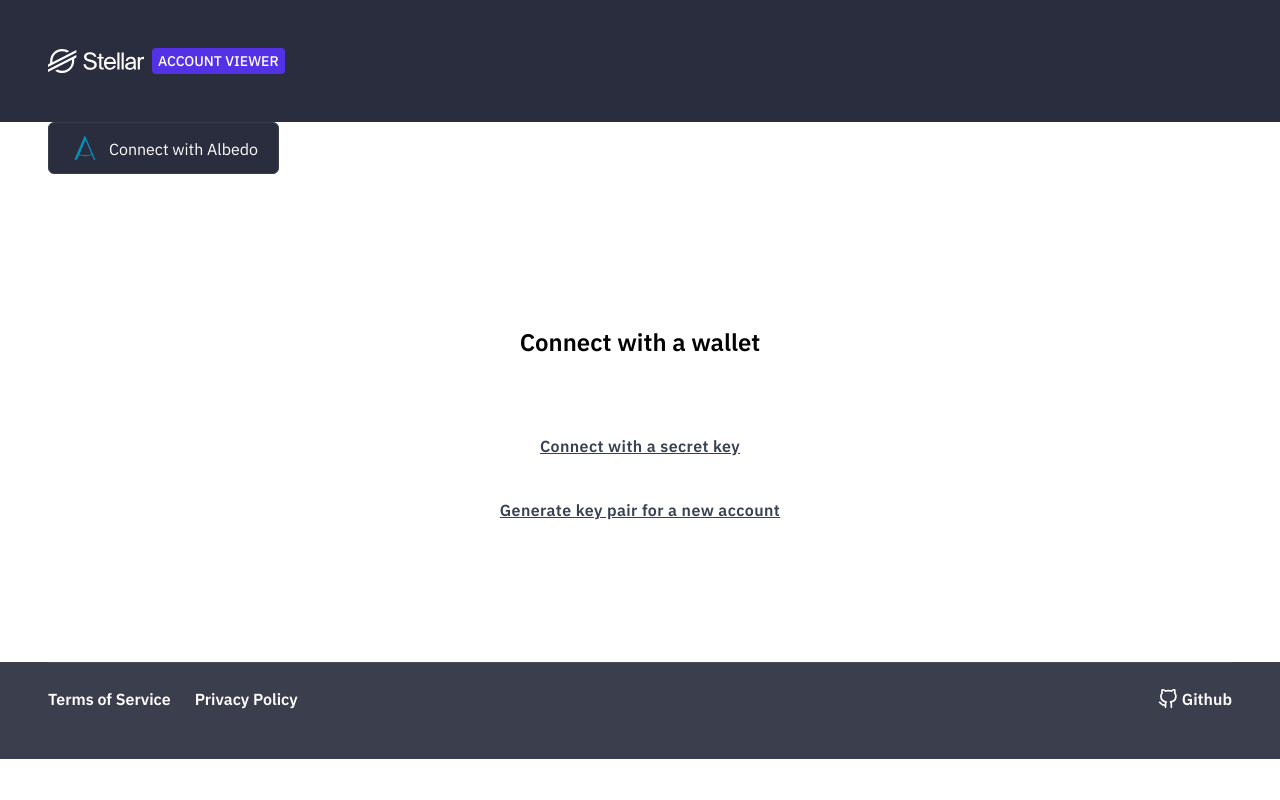
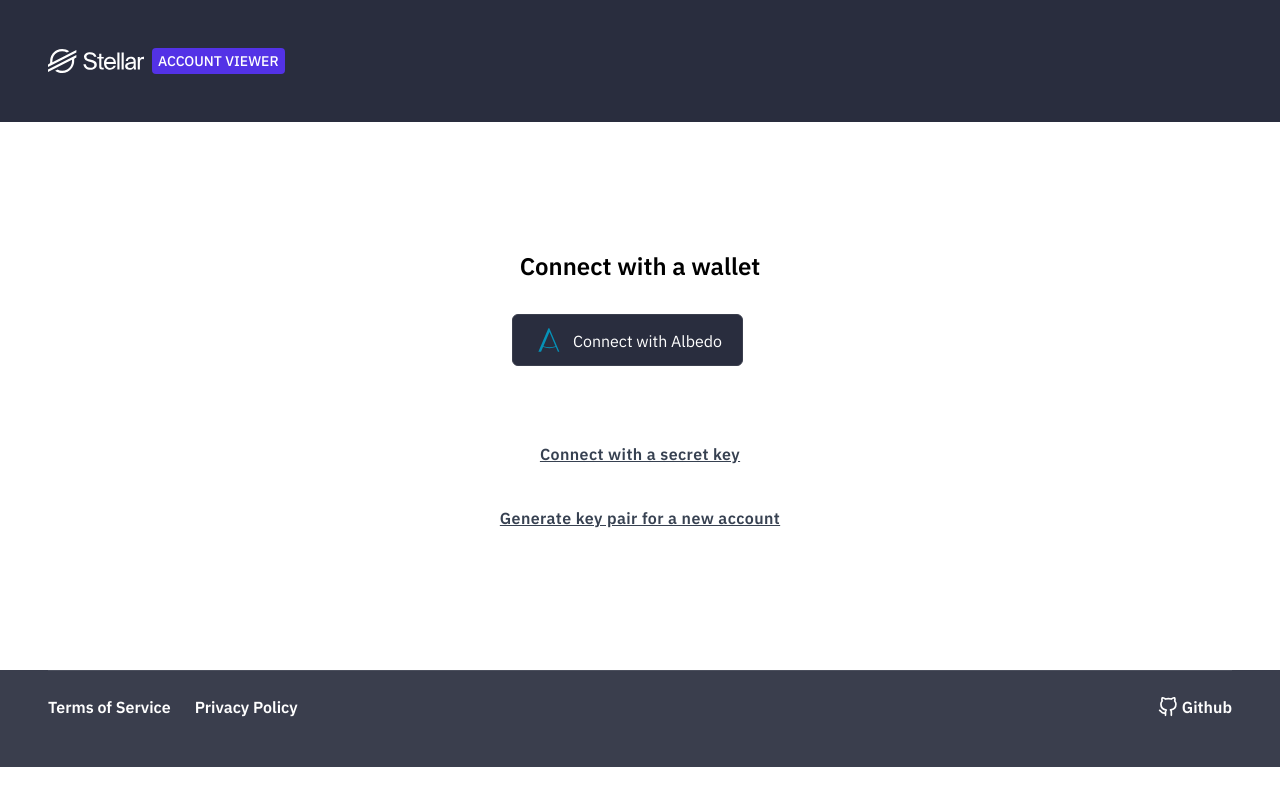
Before and after one commit to fedeesti/stellar-wallet, a React (Vite) app: page / in a window 1280 px wide. Built offline with nearby package versions, Linux system fonts and the light colour scheme.

Commit message:
Change LoginwithAlbedo location from App to Home component

```diff
--- a/src/App.tsx
+++ b/src/App.tsx
@@ -1,5 +1,4 @@
 import Footer from './components/footer/Footer';
-import LoginWithAlbedo from './components/login/LoginWithAlbedo';
 import NavBar from './components/navbar/NavBar';
 import Home from './pages/Home';
 
@@ -7,7 +6,6 @@ function App() {
   return (
     <>
       <NavBar />
-      <LoginWithAlbedo />
       <Home />
       <Footer />
     </>
--- a/src/pages/Home.tsx
+++ b/src/pages/Home.tsx
@@ -1,5 +1,6 @@
 import { useState } from 'react';
 import Modal from '../components/modal/Modal';
+import LoginWithAlbedo from '../components/login/LoginWithAlbedo';
 
 function Home() {
   const [isModalOpen, setIsModalOpen] = useState<boolean>(false);
@@ -35,6 +36,7 @@ function Home() {
             <h2 className="mb-8 text-2xl font-bold text-center" data-cy="home-title">
               Connect with a wallet
             </h2>
+            <LoginWithAlbedo />
             <div className="mt-16 grid space-y-4" data-cy="home-button-list-container">
               <button
                 className="group h-12 px-6"
```
